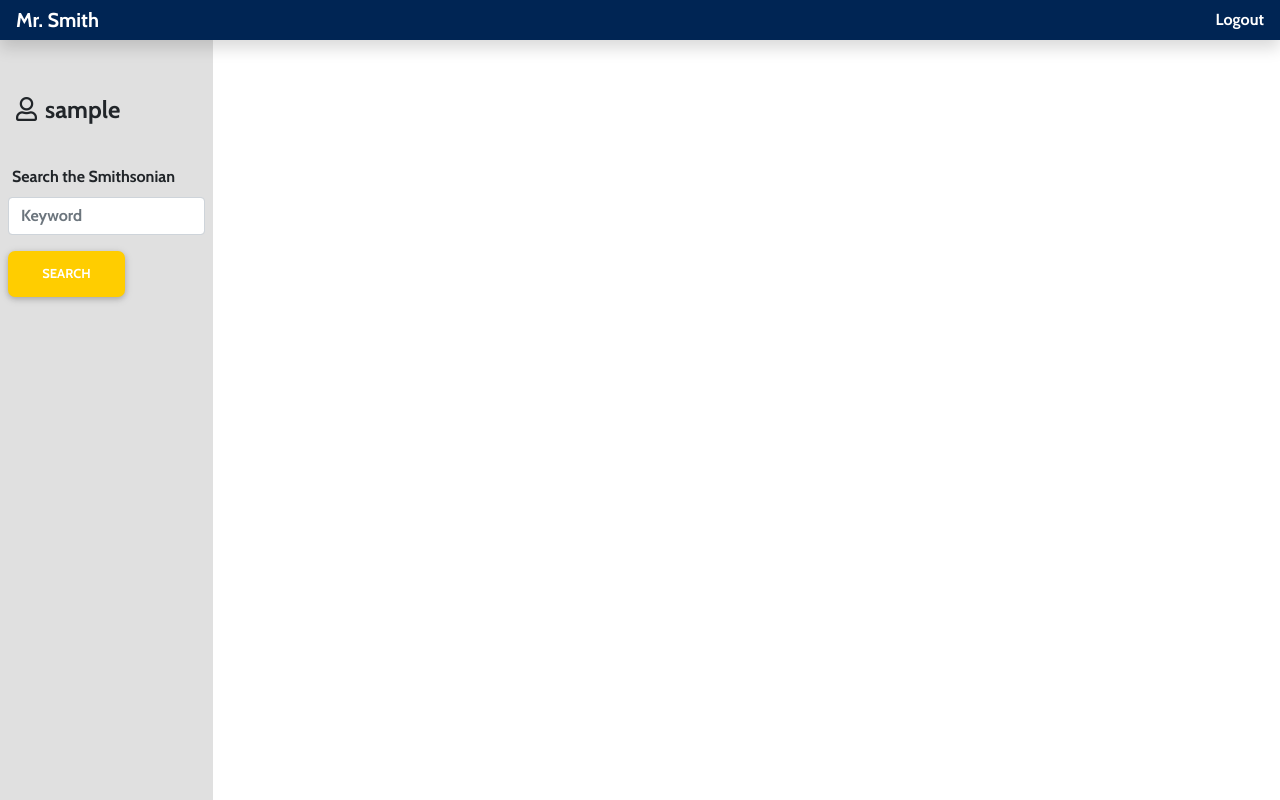
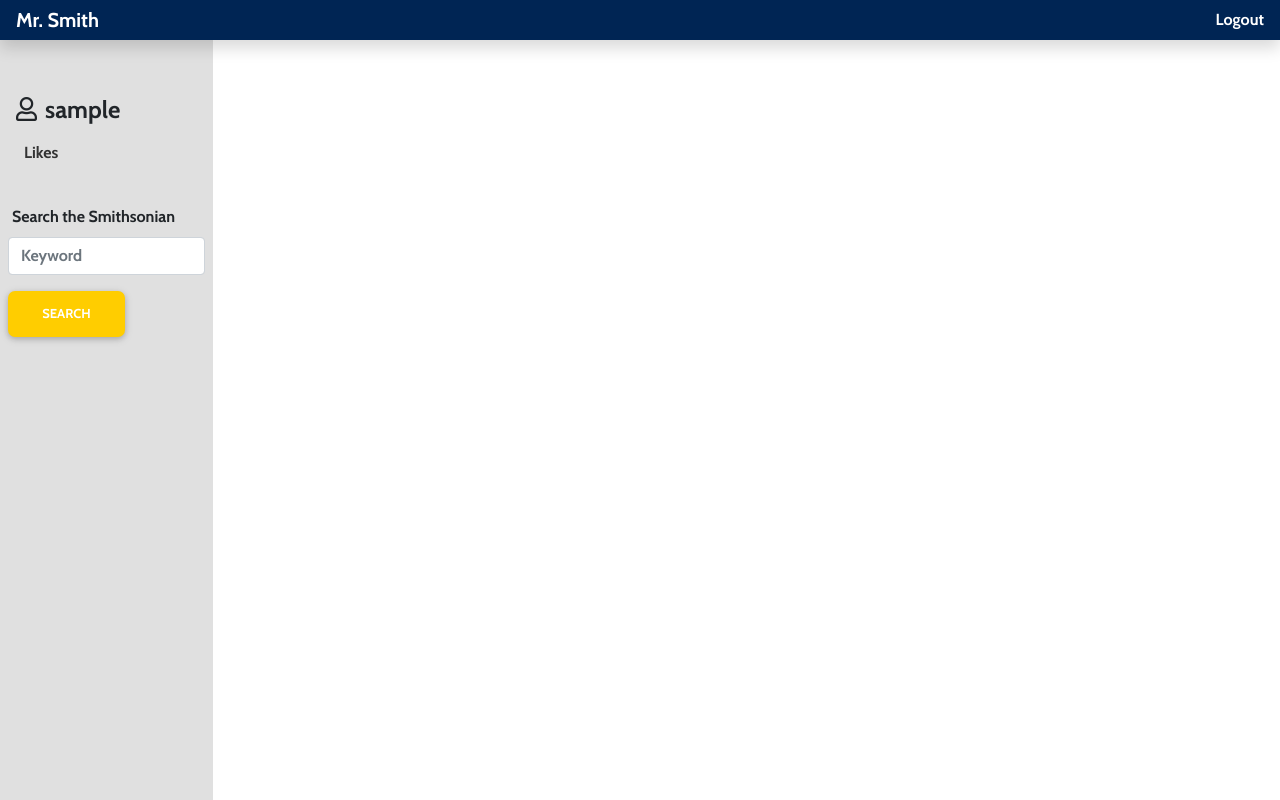
Before and after one commit to kwolosonovich/smitty, a Flask app: a page that uses templates/user_base.html in a window 1280 px wide. Run offline with Flask 2, Linux system fonts and the light colour scheme; the visitor is signed in with stand-in values (Sample User, id 1); data comes from the database, SQL or seed files in the repository; some libraries are stand-ins or nearby versions.

Commit message:
added like functionality; troubleshooted routes

```diff
--- a/app.py
+++ b/app.py
@@ -116,25 +116,30 @@ def login():
 def show_user(username):
    """Render user information and hompage boards"""
 
-   user = User.query.filter_by(username=username).first()
+   if User.verify_login():
 
-   formatted_images = search('"data_source="American Art&painting"',
-                     max_results=12, images_per_row=6, max_rows=2, dev=DEV)
+      user = User.query.filter_by(username=username).first()
 
-   return render_template('user/profile.html', formatted_images=formatted_images, user=user)
+      formatted_images = search('"data_source="American Art&painting"',
+                        max_results=12, images_per_row=6, max_rows=2, dev=DEV)
+
+      return render_template('user/profile.html', formatted_images=formatted_images, user=user)
 
 
 @app.route("/user/<username>/search", methods=["GET", "POST"])
 def user_search(username):
    """User search and display results."""
-   keyword = request.form.get('keyword')
 
-   user = User.query.filter_by(username=username).first()
+   if User.verify_login():
 
-   formatted_images = search(
-         search_terms=keyword, max_results=12, dev=DEV, images_per_row=6, max_rows=2)
+      keyword = request.form.get('keyword')
 
-   return render_template('user/search.html', formatted_images=formatted_images, user=user)
+      user = User.query.filter_by(username=username).first()
+
+      formatted_images = search(
+            search_terms=keyword, max_results=12, dev=DEV, images_per_row=6, max_rows=2)
+
+      return render_template('user/search.html', formatted_images=formatted_images, user=user)
 
 
 @app.route("/logout", methods=['GET', 'POST'])
--- a/models.py
+++ b/models.py
@@ -76,6 +76,19 @@ class User(db.Model):
 
         if user and bcrypt.check_password_hash(user.password, password):
             return user
+        else:
+            return False
+
+    def user_login(username):
+        """Log in user."""
+        session['CURR_USER'] = username
+        return True
+
+    def verify_login():
+        """Validate if user is logged in."""
+        # curr_user = session["CURR_USER"]
+        if 'CURR_USER' in session:
+            return True
         else:
             return False
 
--- a/static/script.js
+++ b/static/script.js
@@ -1,9 +1,9 @@
 document.addEventListener("DOMContentLoaded", function () {
   // get elements
-  let like = document.getElementsByClassName("like");
-  var likeImages = document.querySelectorAll(".like");
-
-  like.addEventListener("click", addLike);
+  let likes = document.getElementsByClassName("far fa-thumbs-up like");
+  // var like = document.querySelectorAll(".like");
+  console.log(likes)
+  // like.addEventListener("click", addLike);
 
   // carousel
 
@@ -44,4 +44,52 @@ document.addEventListener("DOMContentLoaded", function () {
     }, 300);
   });
 
+  // for(i=0; i < like.length; i++) {
+  //   like[i].addEventListener("click", function (e) {
+  //     e.preventDefault();
+  //     console.log(e);
+  //     // change to solid
+  //     console.log(like[i])
+  //     like[i].toggle("fas fa-thumbs-up liked");
+
+  //   });
+
+  // }
+
+  // like.forEach(function (element) {
+  //   element.addEventListener("click", function(e){
+  //     e.preventDefault();
+  //     console.log(e);
+  //     // change to solid
+  //     // console.log(like[i])
+  //     element.toggle("fas fa-thumbs-up liked");
+  //   })
+  // })
+  function toggleLike() {
+    var icon = this.className
+    // console.log(icon)
+    if (icon === "far fa-thumbs-up like"){
+      // console.log("if")
+      this.classList.remove("far")
+      this.classList.remove("fa-thumbs-up")
+      this.classList.remove("like")
+      this.classList.add("fas");
+      this.classList.add("fa-thumbs-up")
+      this.classList.add("like")
+
+    } else {
+      // console.log("else")
+      this.classList.remove("fas")
+      this.classList.remove("fa-thumbs-up")
+      this.classList.remove("like")
+      this.classList.add("far")
+      this.classList.add("fa-thumbs-up")
+      this.classList.add("like")
+
+    }
+  }
+  for (var i=0; i < likes.length; i++) {
+    likes[i].addEventListener('click', toggleLike, false)
+  }
+
 });
--- a/templates/user/search.html
+++ b/templates/user/search.html
@@ -14,7 +14,7 @@
                 <img class="img-fluid" src={{card.url}} class="card-img-top" alt="Card image cap">
                 <div class="card-body pt-1">
                     <p class="text-right mt-0 mb-0">
-                        <i onclick="likeImages(this)" class="far fa-thumbs-up like"></i>
+                        <i class="far fa-thumbs-up like"></i>
                         <i class="fas fa-plus"></i>
                     </p>
                     <h5 class="card-title mt-0 pb-0">Title: {{ card.title }}</h5>
--- a/templates/user_base.html
+++ b/templates/user_base.html
@@ -44,6 +44,13 @@
                     <li class="nav-item pl-2">
                         <h4><i class="far fa-user pr-2"></i>{{user.username}}</h5>
                     </li>
+
+                    <li class="nav-item">
+                            <a class="nav-link" href="#likes">
+                            Likes
+                        </a>
+                    </li>
+
                     <br>
                     <li class="nav-item">
                         <form action="/user/{{user.username}}/search" method="POST">
```
